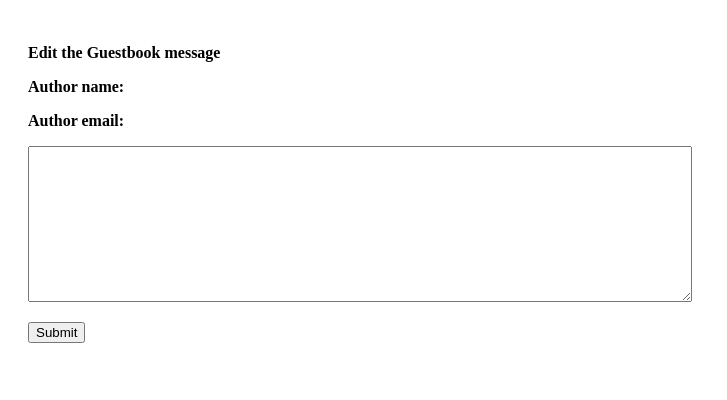
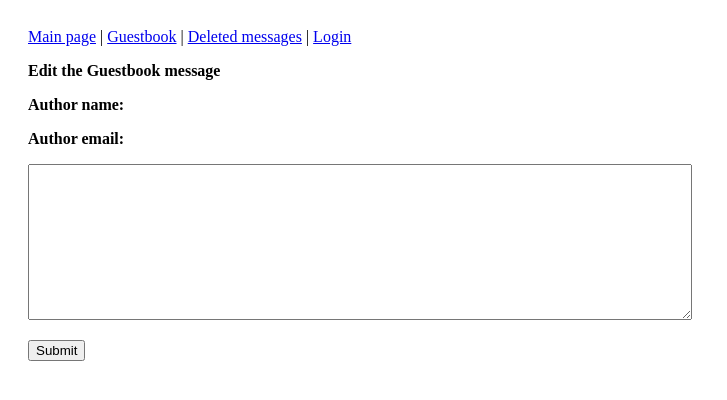
Before and after one commit to DomenOslaj/Homework-21.1-guestbook-google-login, a Python web app: template templates/edit_message.html in a window 1280 px wide. Shown: the top 400 px of the page, without its empty margins (0-727 px from the left). Run offline with Jinja, Linux system fonts and the light colour scheme; the template is opened without the code that fills it: most values are stand-ins (such as "Sample title", 1, 10 or a date in 2020).

Commit message:
base.html - a href to main page, guestbook, deleted messages, login/logout main.py -

```diff
--- a/main.py
+++ b/main.py
@@ -34,14 +34,14 @@
         if user:
             logged_in = True
             logout_url = users.create_logout_url('/')
-            params{"logout_url"} = logout_url
+            params["logout_url"] = logout_url
 
         else:
             logged_in = False
             login_url = users.create_login_url('/')
-            params{"login_url"} = login_url
+            params["login_url"] = login_url
 
-        params{"logged_in"} = logged_in
+        params["logged_in"] = logged_in
 
         template = jinja_env.get_template(view_filename)
         return self.response.out.write(template.render(params))
--- a/templates/base.html
+++ b/templates/base.html
@@ -7,7 +7,13 @@
 </head>
 <body>
 
-
+    <a href="/">Main page</a> | <a href="/guestbook">Guestbook</a> | <a href="/deleted">Deleted messages</a>
+    {% if user %}
+    | <strong>{{ user.email() }}</strong>
+    | <a href="{{ logout_url }}">Logout</a>
+    {% else %}
+    | <a href="{{ login_url }}">Login</a>
+    {% endif %}
     {% block content %}{% endblock content %}
 
 
```
